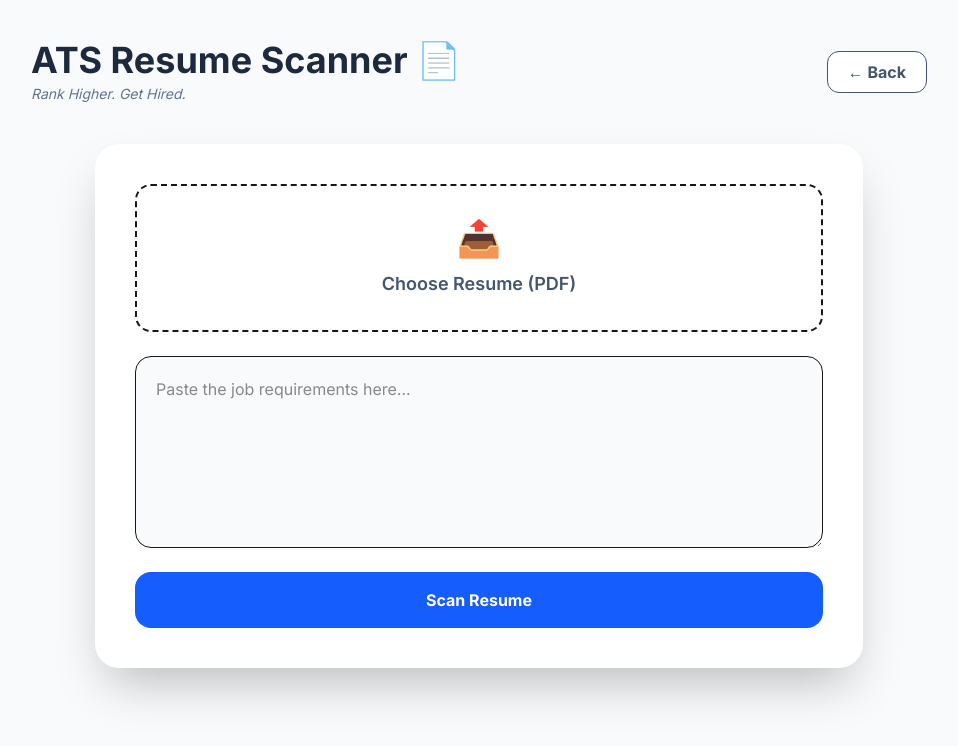
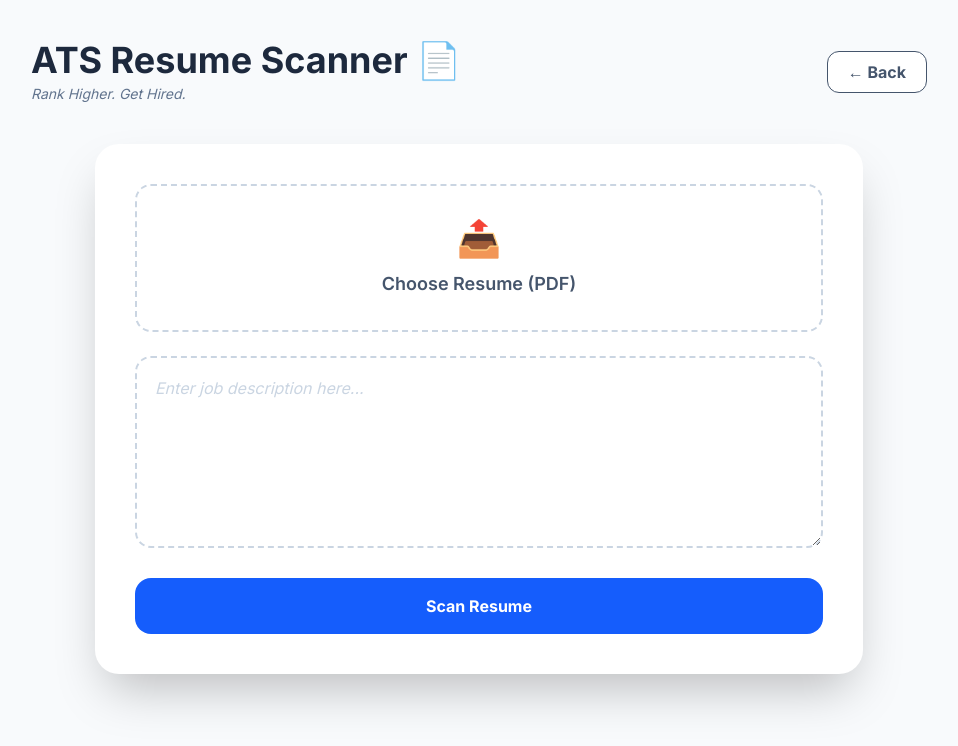
Before and after one commit to Shaunfernandez7788/CareerFirst-AI, a Next.js app: page /ats in a window 1280 px wide. Shown: the top 746 px of the page, without its empty margins (161-1119 px from the left). Built offline with nearby package versions, Linux system fonts and the light colour scheme.

Commit message:
UI: improved textarea + final fix

```diff
--- a/app/ats/page.tsx
+++ b/app/ats/page.tsx
@@ -4,8 +4,6 @@ import { useState } from "react";
 import Link from "next/link";
 
 export default function ATSPage() {
-  console.log("NEW BUILD WORKING"); // 🔥 DEPLOY CHECK
-
   const [file, setFile] = useState<File | null>(null);
   const [jobDesc, setJobDesc] = useState("");
   const [loading, setLoading] = useState(false);
@@ -68,40 +66,27 @@ export default function ATSPage() {
       if (data.improvedResume) {
         const htmlContent = `
           <style>
-            li, p, ul, .experience-block { page-break-inside: avoid; break-inside: avoid; }
-            h1, h2, h3, h4 { page-break-after: avoid; break-after: avoid; page-break-inside: avoid; break-inside: avoid; }
+            li, p, ul { page-break-inside: avoid; }
+            h1, h2, h3, h4 { page-break-after: avoid; }
           </style>
-          <div style="width: 100%; max-width: 800px; margin: 0 auto; font-family: Arial, sans-serif; color: #000; background-color: #fff; padding: 20px;">
+          <div style="width: 100%; max-width: 800px; margin: 0 auto; font-family: Arial; padding: 20px;">
             ${data.improvedResume}
           </div>
         `;
 
-        // 🔥 FINAL FIX (TypeScript-proof)
         const html2pdfModule = await import("html2pdf.js");
-        const html2pdfFunc = (html2pdfModule.default as unknown) as any;
+        const html2pdf: any = html2pdfModule.default;
 
-        const opt = {
+        await html2pdf()
+          .set({
             margin: 10,
             filename: "ATS_Optimized_Resume.pdf",
-          image: {
-            type: "jpeg",
-            quality: 0.98,
-          },
-          html2canvas: {
-            scale: 2,
-            useCORS: true,
-          },
-          jsPDF: {
-            unit: "mm",
-            format: "a4",
-            orientation: "portrait",
-          },
-          pagebreak: {
-            mode: ["css", "legacy"],
-          },
-        };
-
-        await html2pdfFunc().set(opt).from(htmlContent).save();
+            image: { type: "jpeg", quality: 0.98 },
+            html2canvas: { scale: 2, useCORS: true },
+            jsPDF: { unit: "mm", format: "a4", orientation: "portrait" },
+          })
+          .from(htmlContent)
+          .save();
       } else {
         alert("Could not generate improved resume.");
       }
@@ -115,6 +100,7 @@ export default function ATSPage() {
 
   return (
     <div className="min-h-screen p-10 flex flex-col items-center bg-slate-50">
+      {/* HEADER */}
       <div className="w-full max-w-4xl flex justify-between items-center mb-10">
         <div>
           <h1 className="text-4xl font-bold text-slate-800">
@@ -132,8 +118,11 @@ export default function ATSPage() {
         </Link>
       </div>
 
+      {/* MAIN CARD */}
       <div className="bg-white p-10 rounded-3xl shadow-2xl w-full max-w-3xl flex flex-col gap-6">
-        <div className="flex flex-col items-center border-2 border-dashed rounded-2xl p-8">
+
+        {/* FILE UPLOAD */}
+        <div className="flex flex-col items-center border-2 border-dashed border-slate-300 rounded-2xl p-8 hover:border-blue-400 transition">
           <label className="cursor-pointer flex flex-col items-center">
             <span className="text-4xl mb-3">📤</span>
             <span className="text-slate-600 font-semibold text-lg">
@@ -148,22 +137,36 @@ export default function ATSPage() {
           </label>
         </div>
 
+        {/* 🔥 UPDATED TEXTAREA */}
+        <div className="relative">
           <textarea
-          placeholder="Paste the job requirements here..."
-          className="w-full h-48 p-5 bg-slate-50 border rounded-2xl"
+            className="w-full h-48 p-5 bg-white border-2 border-dashed border-slate-300 rounded-2xl
+            focus:border-blue-500 focus:ring-2 focus:ring-blue-200
+            outline-none text-slate-800 font-medium
+            placeholder:text-slate-400 placeholder:italic
+            transition-all"
             value={jobDesc}
             onChange={(e) => setJobDesc(e.target.value)}
           />
 
+          {!jobDesc && (
+            <span className="absolute top-5 left-5 text-slate-300 italic pointer-events-none">
+              Enter job description here...
+            </span>
+          )}
+        </div>
+
+        {/* BUTTON */}
         <button
           onClick={handleScan}
           disabled={loading || fixing}
-          className="bg-blue-600 text-white w-full py-4 rounded-2xl font-bold"
+          className="bg-blue-600 text-white w-full py-4 rounded-2xl font-bold hover:bg-blue-700 transition"
         >
           {loading ? "Analyzing..." : "Scan Resume"}
         </button>
       </div>
 
+      {/* RESULT */}
       {result && (
         <div className="w-full max-w-3xl mt-10 bg-white p-8 rounded-3xl shadow-xl">
           <div className="flex justify-between mb-6">
@@ -171,11 +174,12 @@ export default function ATSPage() {
             <button
               onClick={handleFixAndDownload}
               disabled={fixing}
-              className="bg-green-600 px-6 py-3 rounded-xl text-white font-bold"
+              className="bg-green-600 px-6 py-3 rounded-xl text-white font-bold hover:bg-green-700 transition"
             >
               {fixing ? "Generating..." : "Download PDF"}
             </button>
           </div>
+
           <pre className="whitespace-pre-wrap text-sm">{result}</pre>
         </div>
       )}
```
Lines whose indentation alone changed are shown as unchanged.
